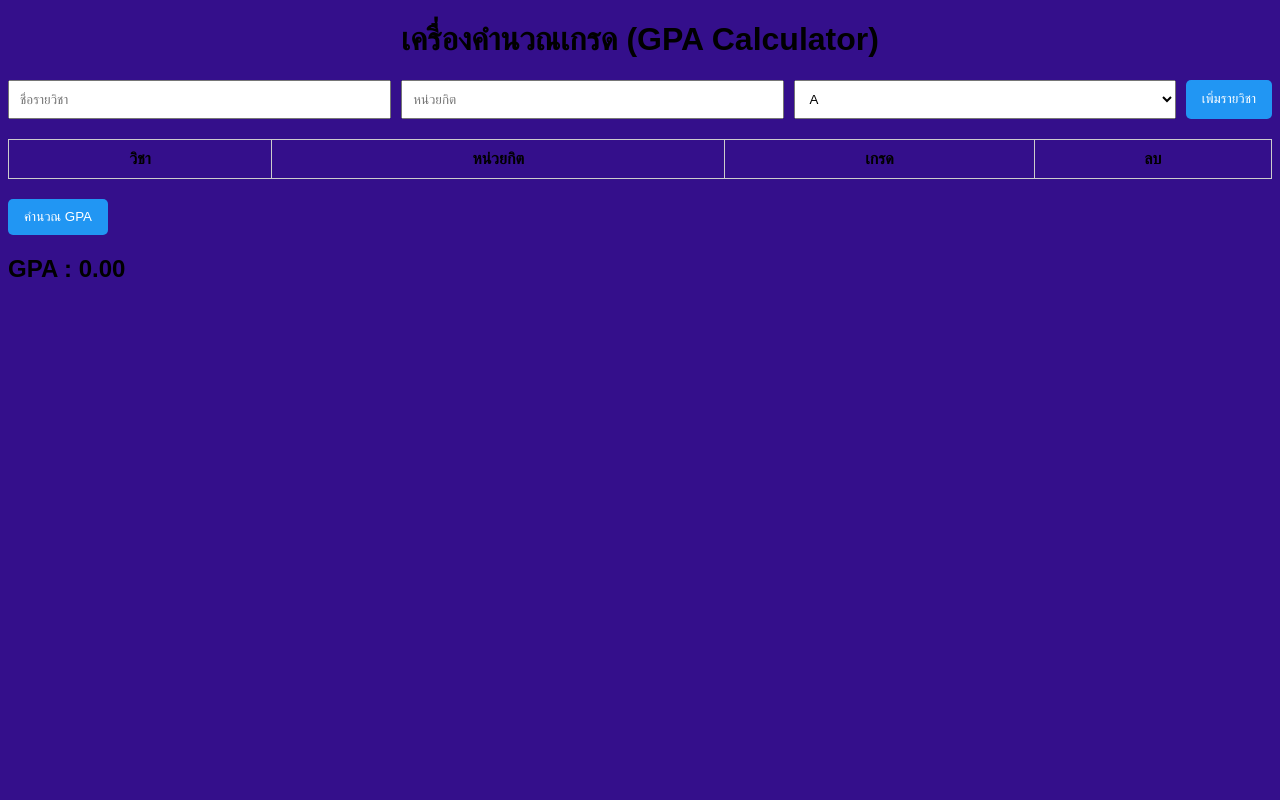
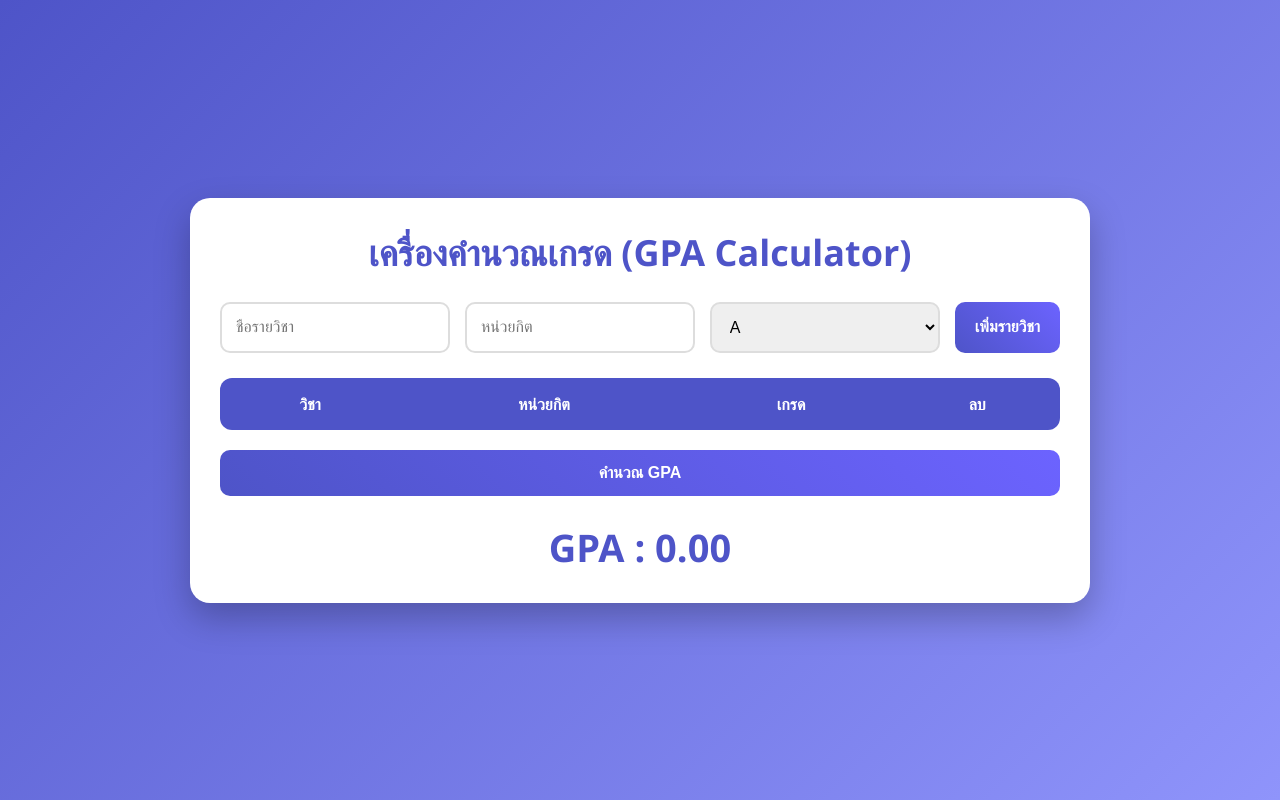
Before and after one commit to phongsakornka-create/GPA-Calculator, a plain HTML site: page index.html in a window 1280 px wide. Drawn offline with Linux system fonts and the light colour scheme.

Commit message:
ปรับปรุงการออกแบบและรองรับหน้าจอมือถือ

```diff
--- a/style.css
+++ b/style.css
@@ -1,92 +1,150 @@
-body{
-    font-family: Arial, sans-serif;
-    background:#340f8b;
-}
-
-.container{
-   .container{
-    width:90%;
-    max-width:800px;
-    margin:30px auto;
-    background:white;
-    padding:20px;
-    border-radius:10px;
-    box-shadow:0 0 10px rgba(0,0,0,.2);
+/* Reset */
+*{
+    margin:0;
+    padding:0;
     box-sizing:border-box;
 }
 
+/* พื้นหลัง */
+body{
+    font-family: "Segoe UI", Tahoma, Geneva, Verdana, sans-serif;
+    background: linear-gradient(135deg,#4e54c8,#8f94fb);
+    min-height:100vh;
+    display:flex;
+    justify-content:center;
+    align-items:center;
+    padding:20px;
+}
+
+/* กล่องหลัก */
+.container{
+    width:90%;
+    max-width:900px;
+    background:#ffffff;
+    border-radius:20px;
+    padding:30px;
+    box-shadow:0 15px 35px rgba(0,0,0,.25);
+}
+
+/* หัวข้อ */
 h1{
     text-align:center;
+    color:#4e54c8;
+    margin-bottom:25px;
+    font-size:36px;
 }
 
+/* ฟอร์ม */
 .form{
     display:flex;
-    gap:10px;
-    margin-bottom:20px;
+    gap:15px;
     flex-wrap:wrap;
-}
+    margin-bottom:25px;
 }
 
+/* Input และ Select */
 input,
-select,
-button{
-    padding:10px;
+select{
+    flex:1;
+    min-width:150px;
+    padding:14px;
+    border:2px solid #ddd;
+    border-radius:10px;
+    font-size:16px;
+    transition:.3s;
 }
 
+input:focus,
+select:focus{
+    outline:none;
+    border-color:#4e54c8;
+    box-shadow:0 0 10px rgba(78,84,200,.3);
+}
+
+/* ปุ่ม */
+button{
+    padding:14px 20px;
+    border:none;
+    border-radius:10px;
+    background:linear-gradient(45deg,#4e54c8,#6c63ff);
+    color:white;
+    font-size:16px;
+    font-weight:bold;
+    cursor:pointer;
+    transition:.3s;
+}
+
+button:hover{
+    transform:translateY(-3px);
+    box-shadow:0 8px 20px rgba(0,0,0,.25);
+}
+
+/* ตาราง */
 table{
     width:100%;
     border-collapse:collapse;
-    margin-bottom:20px;
+    margin-top:20px;
+    overflow:hidden;
+    border-radius:12px;
 }
 
-table,
-th,
-td{
-    border:1px solid #ccc;
+/* หัวตาราง */
+thead{
+    background:#4e54c8;
+    color:white;
 }
 
-th,
-td{
-    padding:10px;
-    text-align:center;
+th{
+    padding:15px;
 }
 
-button{
-    cursor:pointer;
-    background:#2196F3;
-    color:white;
-    border:none;
-    border-radius:5px;
+/* ข้อมูล */
+td{
+    padding:15px;
+    text-align:center;
+    border-bottom:1px solid #ddd;
 }
 
-button:hover{
-    background:#0b7dda;
+/* สลับสีแถว */
+tbody tr:nth-child(even){
+    background:#f5f6ff;
 }
 
-.deleteBtn{
-    background:red;
+/* Hover แถว */
+tbody tr:hover{
+    background:#e6e8ff;
 }
 
-input,
-select{
-    flex:1;
-    min-width:120px;
+/* ปุ่มลบ */
+.deleteBtn{
+    background:#ff4d4d;
 }
 
-button{
-    padding:10px 16px;
-    cursor:pointer;
-    background:#2196F3;
-    color:white;
-    border:none;
-    border-radius:5px;
+.deleteBtn:hover{
+    background:#d60000;
 }
 
-@media (max-width:768px){
+/* ปุ่มคำนวณ */
+#calculateBtn{
+    width:100%;
+    margin-top:20px;
+}
+
+/* ผลลัพธ์ GPA */
+#result{
+    margin-top:25px;
+    text-align:center;
+    color:#4e54c8;
+    font-size:38px;
+    font-weight:bold;
+}
+
+/* Responsive */
+@media(max-width:768px){
 
     .container{
         width:95%;
-        padding:15px;
+        padding:20px;
     }
 
     h1{
@@ -101,21 +159,22 @@ button{
     select,
     button{
         width:100%;
-        box-sizing:border-box;
     }
 
     table{
-        font-size:14px;
+        display:block;
+        overflow-x:auto;
+        white-space:nowrap;
     }
 
     th,
     td{
-        padding:8px;
+        padding:10px;
+        font-size:14px;
     }
 
     #result{
-        font-size:28px;
-        text-align:center;
+        font-size:30px;
     }
 
 }
```
Also changed, not shown: 1 other file.
